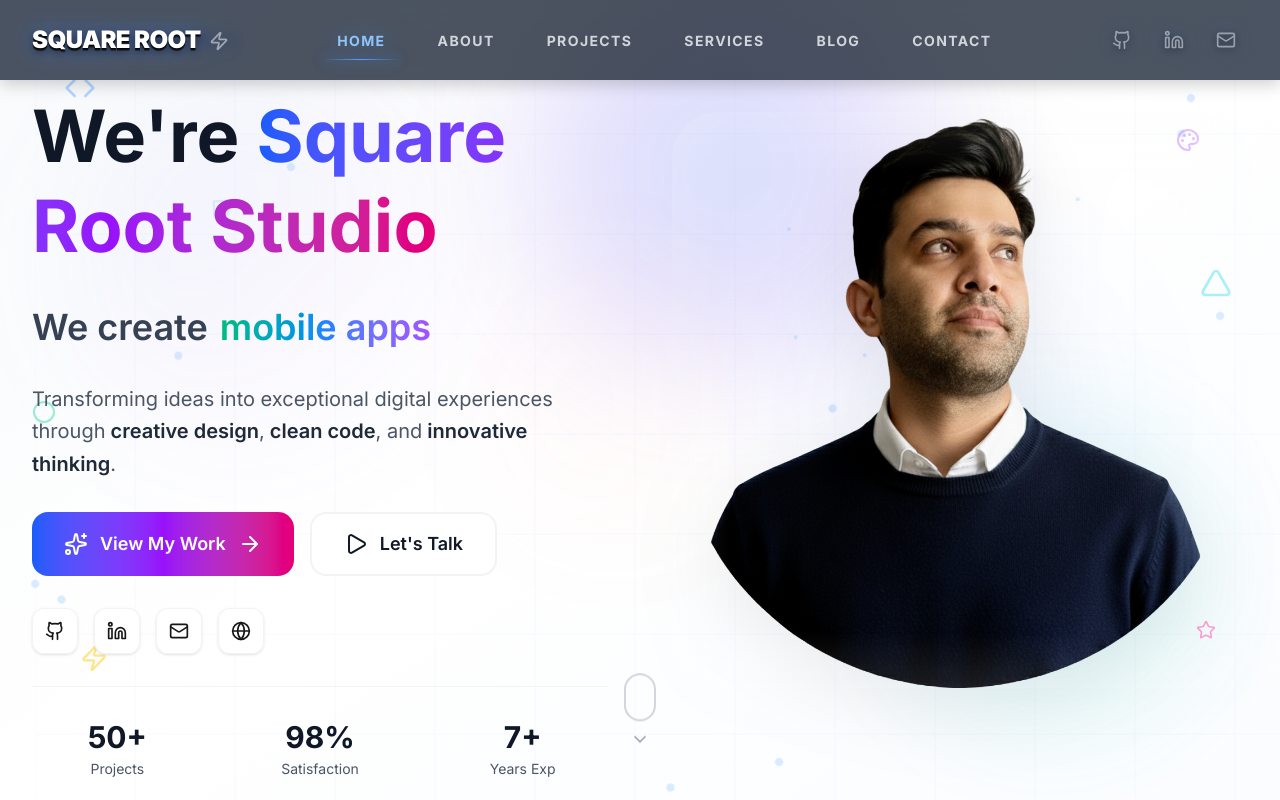
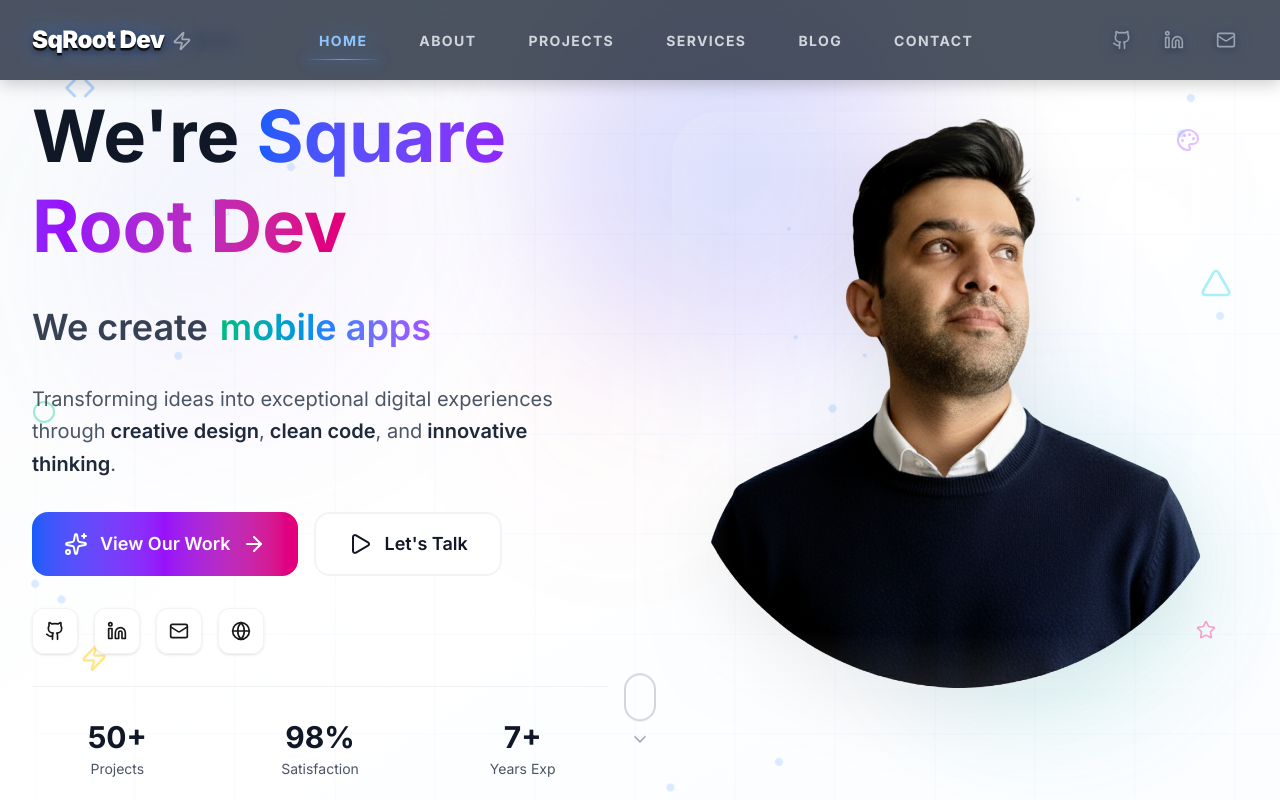
Before and after one commit to AneesDevZone/digital-craftsman, a Next.js app: page / in a window 1280 px wide. Shown: the top 800 px of the page. Built offline with nearby package versions, Linux system fonts and the light colour scheme.

Commit message:
refactor: Refine hero and navbar branding text

```diff
--- a/src/components/hero/HeroContent.tsx
+++ b/src/components/hero/HeroContent.tsx
@@ -20,7 +20,7 @@ export function HeroContent() {
         <h1 className="text-4xl md:text-5xl lg:text-7xl font-bold text-gray-900 leading-tight">
           We're{' '}
           <span className="bg-gradient-to-r from-blue-600 via-purple-600 to-pink-600 bg-clip-text text-transparent">
-            Square Root Studio
+          Square Root Dev
           </span>
         </h1>
 
@@ -52,7 +52,7 @@ export function HeroContent() {
           className="group inline-flex items-center gap-3 bg-gradient-to-r from-blue-600 via-purple-600 to-pink-600 hover:from-blue-700 hover:via-purple-700 hover:to-pink-700 text-white px-8 py-4 rounded-2xl font-semibold text-lg transition-all duration-300 hover:scale-105 hover:shadow-xl shadow-blue-500/25"
         >
           <Sparkles className="w-6 h-6 group-hover:rotate-180 transition-transform duration-500" />
-          <span>View My Work</span>
+          <span>View Our Work</span>
           <ArrowRight className="w-6 h-6 group-hover:translate-x-1 transition-transform duration-300" />
         </button>
 
--- a/src/components/hero/HeroImage.tsx
+++ b/src/components/hero/HeroImage.tsx
@@ -169,7 +169,7 @@ export function HeroImage() {
               }}
             >
               <div className="flex flex-col items-end gap-1 text-right">
-                <div className="text-xs text-gray-500 font-medium">3+ Years</div>
+                <div className="text-xs text-gray-500 font-medium">7+ Years</div>
                 <div className="w-8 h-0.5 bg-gradient-to-r from-blue-500/60 to-purple-500/60 rounded-full" />
                 <div className="text-xs text-gray-500 font-medium">Experience</div>
               </div>
--- a/src/components/hero/SocailLinks.tsx
+++ b/src/components/hero/SocailLinks.tsx
@@ -9,28 +9,28 @@ const socialLinks = [
     href: "https://github.com/AneesDevZone",
     label: "GitHub",
     color: "hover:text-gray-900",
-    description: "View my code"
+    description: "Codebase Access"
   },
   {
     icon: Linkedin,
     href: "https://www.linkedin.com/in/-anees-ahmad/",
     label: "LinkedIn",
     color: "hover:text-blue-600",
-    description: "Connect with me"
+    description: "Connect Us"
   },
   {
     icon: Mail,
     href: "mailto:anees.ahmad1107@gmail.com",
     label: "Email",
     color: "hover:text-red-500",
-    description: "Send me a message"
+    description: "Send a message"
   },
   {
     icon: Globe,
     href: "#",
     label: "Portfolio",
     color: "hover:text-emerald-500",
-    description: "Explore my work"
+    description: "Explore Our Work"
   },
 ]
 
--- a/src/components/layout/Header.tsx
+++ b/src/components/layout/Header.tsx
@@ -108,7 +108,7 @@ export function Header() {
                   filter: 'drop-shadow(0 0 10px rgba(59, 130, 246, 0.4))'
                 }}
               >
-                SQUARE ROOT
+                SqRoot Dev
                 <Zap className="inline-block w-5 h-5 ml-2 animate-pulse" />
               </span>
             </button>
--- a/src/lib/blog-utils.ts
+++ b/src/lib/blog-utils.ts
@@ -118,5 +118,5 @@ export const generateSlug = (title: string): string => {
 export const blogConfig = {
   postsPerPage: 6,
   categories: ['Web Development', 'UI/UX Design', 'Mobile Apps', 'Performance'],
-  author: 'Square Root Studio'
+  author: 'Square Root Dev'
 }
```
